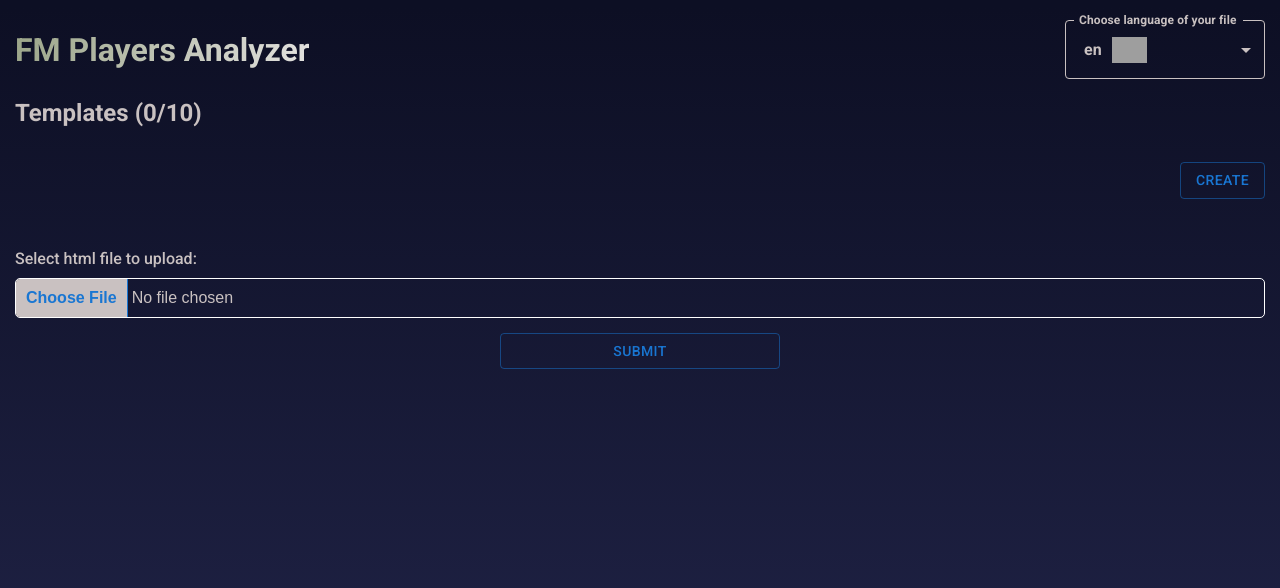
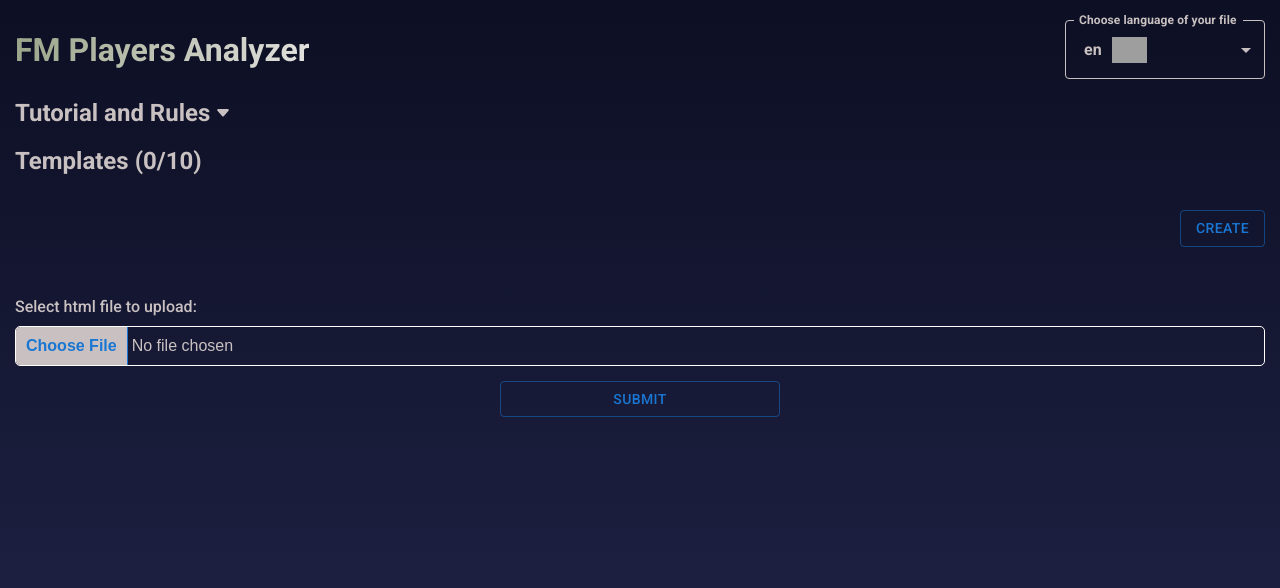
Before and after one commit to TheLastDance/fm-players-analyzer-client, a React (Vite) app in the folder client/: page / in a window 1280 px wide. Shown: the top 588 px of the page. Built offline with nearby package versions, Linux system fonts and the light colour scheme; grey boxes are pictures that could not be loaded.

Commit message:
added tutorial and rules section

```diff
--- a/client/src/App.tsx
+++ b/client/src/App.tsx
@@ -12,6 +12,7 @@ import { templateArraytoServerObj } from './Utils/templateArrayToServerObject';
 import { LoadingOverlay } from './portals/LoadingOverlay/LoadingOverlay';
 import { countTags } from './Utils/countTags';
 import { ErrorBoundary } from 'react-error-boundary';
+import Rules from './components/Rules/Rules';
 
 const maxPlayers = 1500;
 
@@ -90,6 +91,7 @@ function App() {
     <>
       <Nav lang={lang} setLang={setLang} />
       <main>
+        <Rules />
         <Templates lang={lang} />
         <Form handleFileChange={handleFileChange} handleSubmit={handleSubmit} />
         <ErrorBoundary
--- /dev/null
+++ b/client/src/components/Rules/Rules.css
@@ -0,0 +1,47 @@
+.rules_section {
+  margin-bottom: 20px;
+}
+
+.rules_section ul {
+  margin-left: 5px;
+  padding: 0 20px;
+}
+
+.rules_section button {
+  font-size: var(--mainFS);
+  font-weight: bold;
+  display: flex;
+  cursor: pointer;
+  align-items: center;
+}
+
+.rules_section .focused_button:focus {
+  text-decoration: underline;
+}
+
+.rules_section button:hover {
+  text-decoration: underline;
+}
+
+.rules_section button img {
+  margin-left: 5px;
+}
+
+.rules_section button .rotate_arrow {
+  transform: rotate(180deg);
+}
+
+.rules_section ul li {
+  list-style: decimal;
+  padding: 3px 0;
+  font-size: var(--templateFS);
+}
+
+.rules_section ul .rules_li {
+  text-decoration: underline;
+  color: var(--errorColor);
+}
+
+.rules_section ul .rules_li:nth-child(1) {
+  margin: 5px 0;
+}
--- /dev/null
+++ b/client/src/components/Rules/Rules.tsx
@@ -0,0 +1,31 @@
+import "./Rules.css";
+import { tutorial, rules } from "../../data/rules";
+import { useToggle } from "../../customHooks/useToggle";
+import arrow_down_icon from "../../assets/arrow_down.svg";
+
+const Rules = () => {
+  const [toggled, handleToggle] = useToggle();
+
+  return (
+    <section className="rules_section">
+      <button
+        onClick={handleToggle}
+        className={toggled ? "focused_button" : ""}
+      >
+        <h2>Tutorial and Rules</h2>
+        <img className={toggled ? "rotate_arrow" : ""} src={arrow_down_icon} alt="arrow_icon" />
+      </button>
+      {toggled && <ul className="rules_ul">
+        {tutorial.map((item, index) => <li key={index}>
+          {item}
+        </li>)}
+        {rules.map((item, index) => <li key={index} className="rules_li">
+          {item}
+        </li>)}
+      </ul>
+      }
+    </section>
+  )
+}
+
+export default Rules;
--- /dev/null
+++ b/client/src/data/rules.ts
@@ -0,0 +1,20 @@
+export const tutorial = [
+  "Start by customizing your FM game view to display all 47 attributes of each player, as the app relies on this information for skill calculation, so it is a must.",
+  "In the game view, select players using checkboxes from squad, scout shortlist, or players in range sections. Use ctrl + A to select all players, then capture the view with ctrl + P or the Print Screen option in the FM menu. Save the captured view as an Web Page (html file).",
+  "Inside the app's templates section, you can create roles/positions based on your game vision. Use drag and drop to organize attributes into tiered containers, each with a specific coefficient for overall skill calculation. The algorithm multiplies selected attributes by their tier coefficients, sums them, then divides by the sum of all used coefficients, and lastly multiplies it by 5.5 to show more fifa/pes like overalls. Tier coefficients are as follows: tier_1 (10), tier_2 (3.5), tier_3 (1), tier_4 (0.25), no_tier will not include attributes in calculation at all.",
+  "Enable or disable templates using checkboxes. This determines whether they are used in the calculation process and displayed in the results table. Templates can also be deleted.",
+  "You also can change the app language to translate attributes accordingly.",
+  "Click on a player's row in the table to view their profile with all attributes.",
+  "Rearrange technical and goalkeeping skills containers within a player's profile using drag and drop.",
+  "The app supports uploading players with masked attributes, using a default value of 10 for fully masked attributes and an average for ranges. Be cautious when uploading players with numerous fully masked attributes, as it may result in less accurate outcomes.",
+  "The app is compatible with various Football Manager versions; it has been tested with FM20 and FM23.",
+]
+
+export const rules = [
+  "Only the 47 skill attributes are necessary for the view. Other data is optional, providing flexibility.",
+  "Ensure the app language matches the language of your HTML file. New languages will be added based on the quantity of requests. Contact me via email to suggest additional languages.",
+  "Currently, you are limited to upload files with more than 1500 players and above 2.5 MB. Keep in mind that the poor rookie developer can't afford high-performance server costs. Future popularity may lead to move expensive calculations to a client side so quotas and performance will be greatly increased.",
+  "Assign unique names to each template or ensure they have a different case at the very least.",
+  "Remember that clearing browser cookies/cache will delete app data. Using incognito mode will not save changes, but it won't delete data from non-incognito mode.",
+  "Currently, you can create up to 10 templates, with the possibility of increased quotas in the future.",
+]
--- a/client/src/index.css
+++ b/client/src/index.css
@@ -24,6 +24,14 @@
   margin: 0;
   padding: 0;
   box-sizing: border-box;
+}
+
+button {
+  border: none;
+  outline: none;
+  background: none;
+  color: var(--maincFontColor);
+  font-family: Roboto;
 }
 
 @media(max-width: 1150px) {
--- a/client/src/portals/PlayerOverlay/PlayerOverlay.css
+++ b/client/src/portals/PlayerOverlay/PlayerOverlay.css
@@ -4,9 +4,6 @@
   width: 100%;
   top: 0;
   left: 0;
-  /* bottom: 0;
-  left: 0;
-  right: 0; */
   z-index: 3;
   color: white;
   display: flex;
```
Also changed, not shown: client/src/assets/arrow_down.svg (added).
